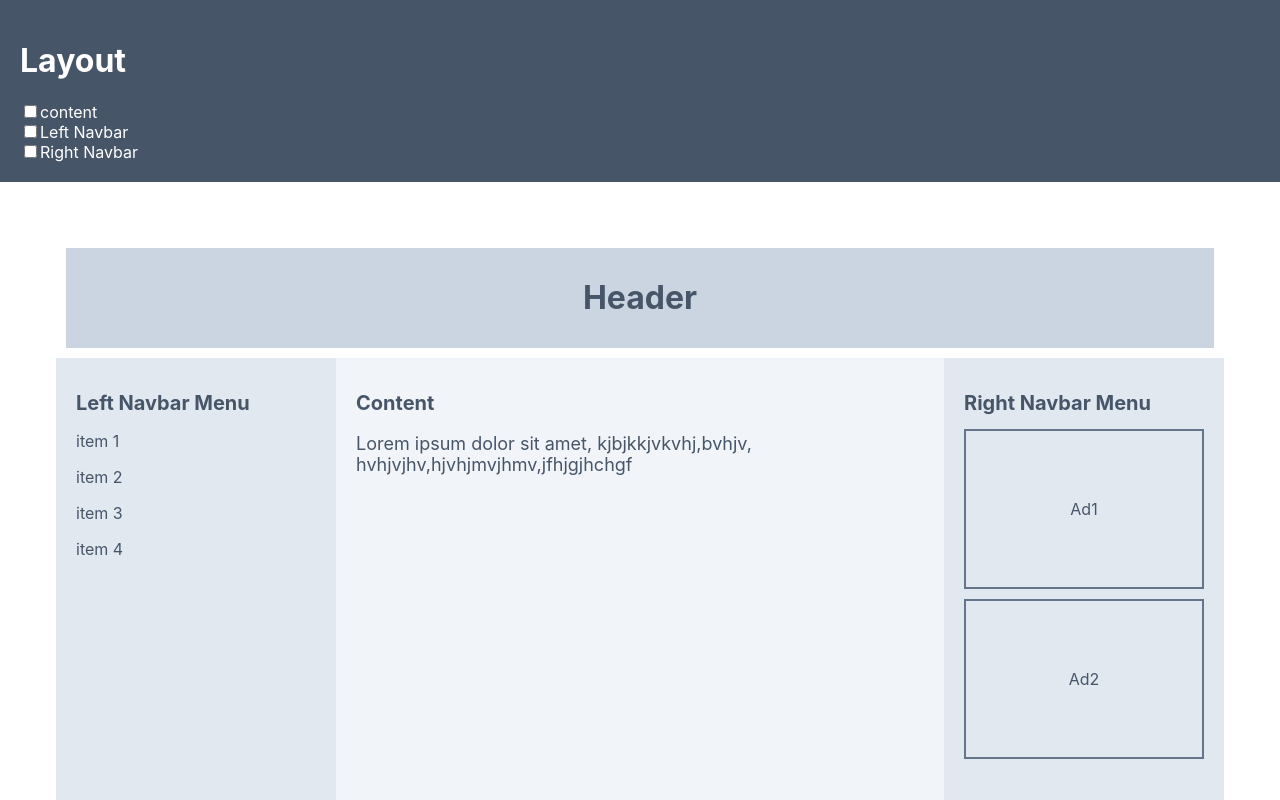
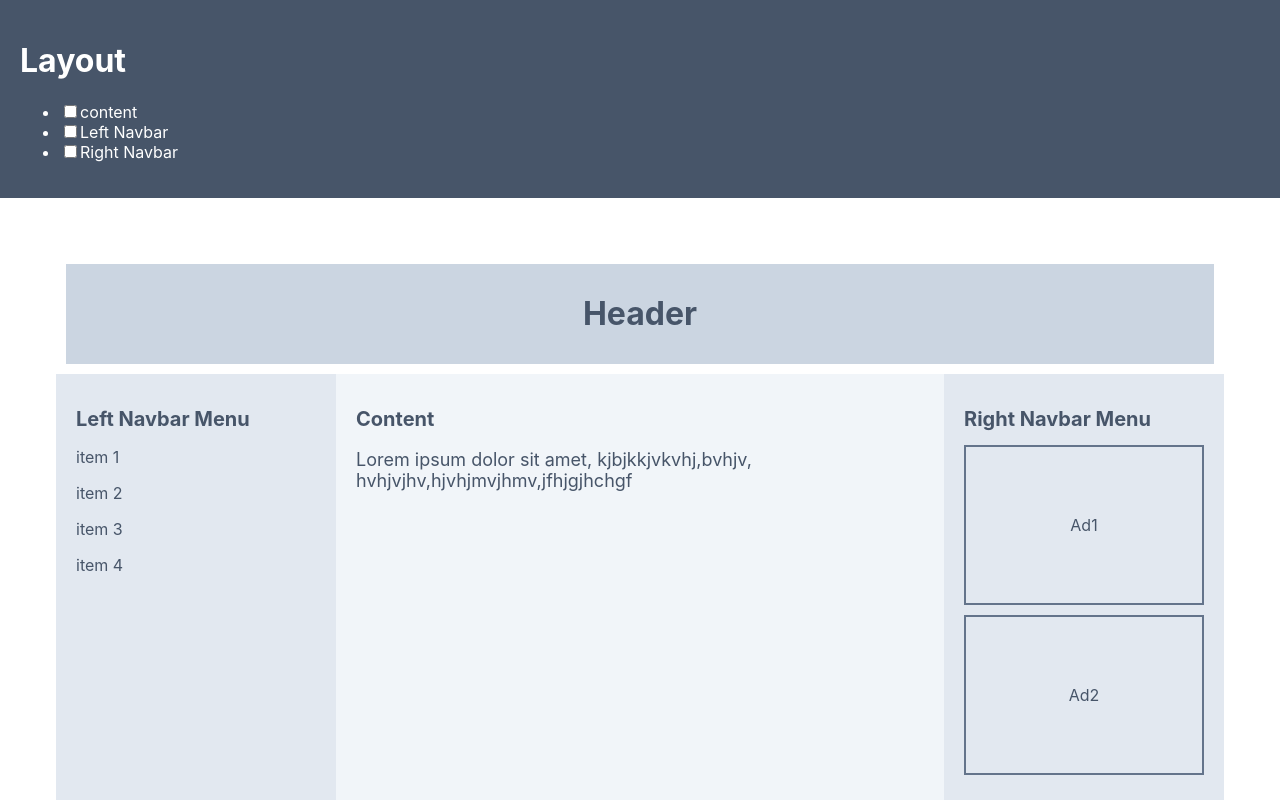
Before and after one commit to Gova2000/context, a React (Create React App) app: page / in a window 1280 px wide. Shown: the top 800 px of the page. Built offline with nearby package versions, Linux system fonts and the light colour scheme; a web font is replaced by a local one.

Commit message:
Update index.js

```diff
--- a/src/components/ConfigurationController/index.js
+++ b/src/components/ConfigurationController/index.js
@@ -35,34 +35,34 @@ class ConfigurationController extends Component {
       >
         <div className="controller">
           <h1>Layout</h1>
-          <div className="div">
-            <div>
+          <ul className="div">
+            <li>
               <input
                 id="input1"
                 type="checkbox"
                 onChange={this.onToggleShowContent}
               />
               <label htmlFor="input1">content</label>
-            </div>
+            </li>
 
-            <div>
+            <li>
               <input
                 id="input2"
                 type="checkbox"
                 onChange={this.onToggleShowLeftNavbar}
               />
               <label htmlFor="input2">Left Navbar</label>
-            </div>
+            </li>
 
-            <div>
+            <li>
               <input
                 id="input3"
                 type="checkbox"
                 onChange={this.onToggleShowRightNavbar}
               />
               <label htmlFor="input3">Right Navbar</label>
-            </div>
-          </div>
+            </li>
+          </ul>
         </div>
       </ConfigurationContext.Provider>
     )
```
